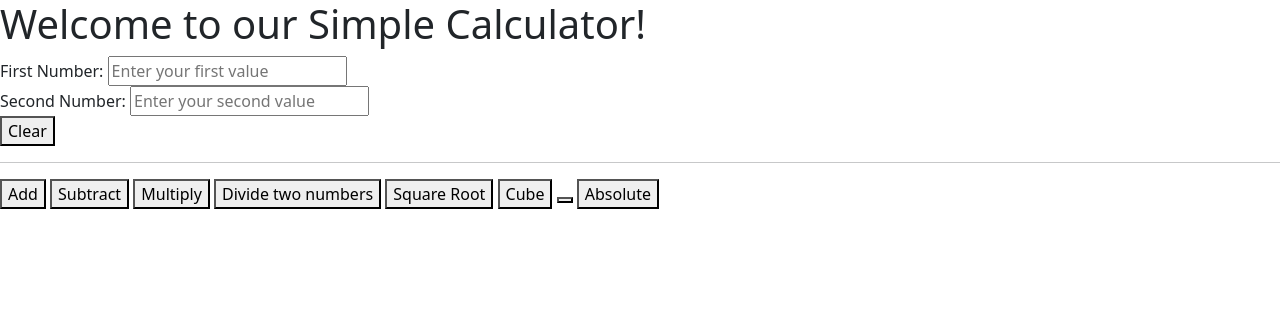
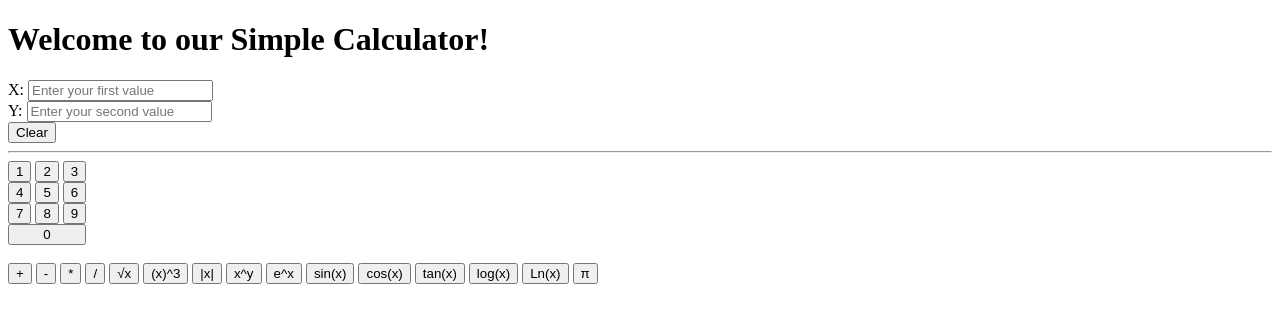
Before and after one commit to Malak-Ghanom/Python, a Flask app: page / in a window 1280 px wide. Shown: the top 323 px of the page. Run offline with Flask 2, Linux system fonts and the light colour scheme; some libraries are stand-ins or nearby versions.

Commit message:
add more operation

```diff
--- a/Class_Assignment/CA18/app.py
+++ b/Class_Assignment/CA18/app.py
@@ -82,22 +82,50 @@ def cube():
     return redirect(url_for("result", answer = result,n1=number1,n2=number2 , operation = 'cube'))
 
 
-
-@app.route("/angle", methods=['POST'])
-def angle_sct():
+@app.route("/x^y", methods=['POST'])
+def x_pow_y():
 
     # read and cast the values from the form
     number1 = int(request.form['n1'])
     number2 = int(request.form['n2'])
 
     # square the values
-    sin = math.sin(math.radians(30))
-    # cos = math.cos(number1)
-    # tan = math.tan(number1)
+    result = number1 ** number2
+    # redirect the user to the result page
+    return redirect(url_for("result", answer = result,n1=number1,n2=number2 , operation = 'x^y'))
 
-    result = int(sin)
+
+@app.route("/sin", methods=['POST'])
+def sin():
+    # read and cast the values from the form
+    number1 = int(request.form['n1'])
+    number2 = float(request.form['n2'])
+
+    sin=math.sin(math.radians(number1))
     # redirect the user to the result page
-    return redirect(url_for("result", answer = result,n1=number1,n2=number2 , operation = 'angle'))
+    return render_template("result.html", n1 = number1, n2= number2, operation = 'sin', result=sin)
+
+@app.route("/cos", methods=['POST'])
+def cos():
+    # read and cast the values from the form
+    number1 = int(request.form['n1'])
+    number2 = float(request.form['n2'])
+
+    cos=math.cos(math.radians(number1))
+    # redirect the user to the result page
+    return render_template("result.html", n1 = number1, n2= number2, operation = 'cos', result=cos)
+
+@app.route("/tan", methods=['POST'])
+def tan():
+    # read and cast the values from the form
+    number1 = int(request.form['n1'])
+    number2 = float(request.form['n2'])
+
+    tan=math.tan(math.radians(number1))
+    # redirect the user to the result page
+    return render_template("result.html", n1 = number1, n2= number2, operation = 'tan', result=tan)
+
+
 
 @app.route("/absolute", methods=['POST'])
 def absolute():
@@ -112,22 +140,70 @@ def absolute():
     return redirect(url_for("result", answer = result,n1=number1,n2=number2 , operation = 'absolute'))
 
 
+@app.route("/exp", methods=['POST'])
+def exp():
+
+    # read and cast the values from the form
+    number1 = int(request.form['n1'])
+    number2 = int(request.form['n2'])
+
+    # absolute the values
+    result =math.exp(number1)
+    # redirect the user to the result page
+    return redirect(url_for("result", answer = result,n1=number1,n2=number2 , operation = 'exp'))
+
+
+@app.route("/log", methods=['POST'])
+def log():
+
+    # read and cast the values from the form
+    number1 = int(request.form['n1'])
+    number2 = int(request.form['n2'])
+
+    # absolute the values
+    result =math.log10(number1)
+    # redirect the user to the result page
+    return redirect(url_for("result", answer = result,n1=number1,n2=number2 , operation = 'log'))
+
+@app.route("/ln", methods=['POST'])
+def ln():
+
+    # read and cast the values from the form
+    number1 = int(request.form['n1'])
+    number2 = int(request.form['n2'])
+
+    # absolute the values
+    e = 2.718281
+    result= math.log(e, 10)
+
+    # redirect the user to the result page
+    return redirect(url_for("result", answer = result,n1=number1,n2=number2 , operation = 'ln'))
+
+
+
 @app.route("/")
 def index():
     buttons = [
-        {"title":"Add", "action":url_for('add')},
-        {"title":"Subtract", "action":url_for('subtract')},
-        {"title":"Multiply", "action":url_for('multiply')},
-        {"title":"Divide two numbers", "action":url_for('divide')},
-        {"title":"Square Root", "action":url_for('square_root')},
-        {"title":"Cube", "action":url_for('cube')},
-        {",title":"Angle", "action":url_for('angle_sct')},
-        {"title":"Absolute", "action":url_for('absolute')}
+        {"title":"+", "action":url_for('add')},
+        {"title":"-", "action":url_for('subtract')},
+        {"title":"*", "action":url_for('multiply')},
+        {"title":"/", "action":url_for('divide')},
+        {"title":"√x", "action":url_for('square_root')},
+        {"title":"(x)^3", "action":url_for('cube')},
+        {"title":"|x|", "action":url_for('absolute')},
+        {"title":"x^y", "action":url_for('x_pow_y')},
+        {"title":"e^x", "action":url_for('exp')},
+        {"title":"sin(x)", "action":url_for('sin')},
+        {"title":"cos(x)", "action":url_for('cos')},
+        {"title":"tan(x)", "action":url_for('tan')},
+        {"title":"log(x)", "action":url_for('log')},
+        {"title":"Ln(x)", "action":url_for('ln')},
+        {"title":"π", "action":url_for('sin')}
     ]
 
         # {"title":"Absolute", "action":url_for('absolute')},
     return render_template("index.html", buttons = buttons)
 
-@app.route("/result/<n1>/<n2>/<operation>/<answer>")
+@app.route("/result/<n1>/<n2>/<operation>/<float(signed=True):answer>")
 def result(n1, n2, operation, answer):
     return render_template("result.html", n1 = n1, n2= n2, operation = operation, result=answer)
--- a/Class_Assignment/CA18/templates/base.html
+++ b/Class_Assignment/CA18/templates/base.html
@@ -1,9 +1,6 @@
 <!DOCTYPE html>
 <html lang="en">
 <head>
-    <link href="https://cdn.jsdelivr.net/npm/bootstrap@5.0.0-beta1/dist/css/bootstrap.min.css" rel="stylesheet"
-
-    integrity="sha384-giJF6kkoqNQ00vy+HMDP7azOuL0xtbfIcaT9wjKHr8RbDVddVHyTfAAsrekwKmP1" crossorigin="anonymous">
     <meta charset="UTF-8">
     <meta name="viewport" content="width=device-width, initial-scale=1.0">
     <title>Simple Calculator</title>
@@ -12,13 +9,6 @@
     {% block content%}
     {% endblock %}
 
-
-    <script src="https://cdn.jsdelivr.net/npm/@popperjs/core@2.5.4/dist/umd/popper.min.js"
-    integrity="sha384-q2kxQ16AaE6UbzuKqyBE9/u/KzioAlnx2maXQHiDX9d4/zp8Ok3f+M7DPm+Ib6IU"
-    crossorigin="anonymous"></script>
-    <script src="https://cdn.jsdelivr.net/npm/bootstrap@5.0.0-beta1/dist/js/bootstrap.min.js"
-    integrity="sha384-pQQkAEnwaBkjpqZ8RU1fF1AKtTcHJwFl3pblpTlHXybJjHpMYo79HY3hIi4NKxyj"
-    crossorigin="anonymous"></script>
 </body>
 
 </html>
--- a/Class_Assignment/CA18/templates/index.html
+++ b/Class_Assignment/CA18/templates/index.html
@@ -8,13 +8,14 @@
 
 
 <form method="POST">
+
     <div>
-        <label for="number1">First Number:</label>
+        <label for="number1">X:</label>
         <input type="number" id="number1" name="n1" placeholder="Enter your first value"
             required="" style="width:fit-content">
     </div>
     <div>
-        <label for="number2">Second Number:</label>
+        <label for="number2">Y:</label>
         <input type="number" id="number2" name="n2" placeholder="Enter your second value"
             required="" style="width:fit-content">
     </div>
@@ -23,10 +24,28 @@
             <button type="reset">Clear</button>
         </div>
         <hr>
+        {% for number in range(1,4)%}
+        <button type="submit"> {{number}} </button>
+        {% endfor %}
+<br>
+
+{% for number in range(4,7)%}
+<button type="submit"> {{number}} </button>
+{% endfor %}
+<br>
+
+{% for number in range(7,10)%}
+<button type="submit"> {{number}} </button>
+{% endfor %}
+<br>
+<button style="width:78px;" type="submit"> 0 </button>
+<br>
+<br>
         {% for button in buttons%}
-        <button formaction="{{button.action}}" type="submit"> {{button.title}} </button>
+        <button formaction="{{button.action}}" type="submit"> {{button.title}}</button>
         {% endfor %}
     </div>
+
 </form>
 </div>
 
```
Also changed, not shown: Class_Assignment/CA18/templates/errors/math.html (+1 -6 lines), Class_Assignment/CA18/templates/result.html (+28 -8 lines).
